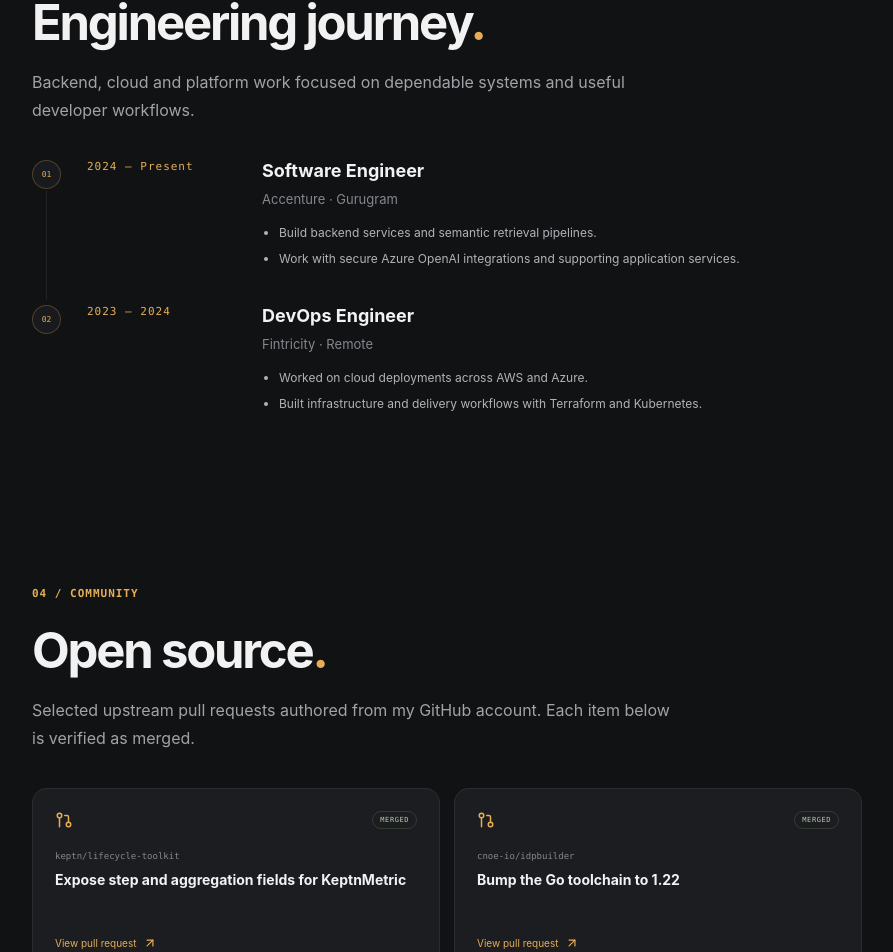
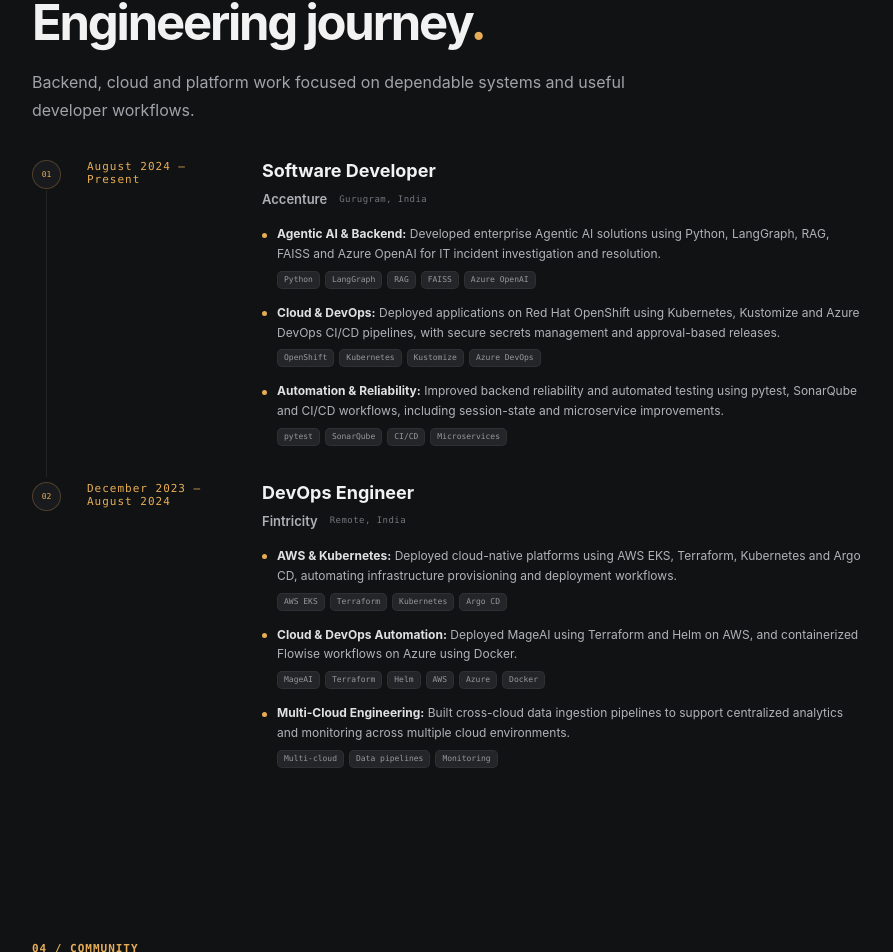
Before and after one commit to AryanSharma9917/AryanSharma9917.github.io, a React (Vite) app: page / in a window 1280 px wide. Shown: the part 3956-4908 px from the top of the page, without its empty margins (360-1253 px from the left). Built offline with nearby package versions, Linux system fonts and the light colour scheme.

Commit message:
Update professional experience

```diff
--- a/src/components/ExperienceSection.tsx
+++ b/src/components/ExperienceSection.tsx
@@ -1,6 +1,26 @@
 const experience = [
-  { period: '2024 — Present', role: 'Software Engineer', company: 'Accenture · Gurugram', items: ['Build backend services and semantic retrieval pipelines.', 'Work with secure Azure OpenAI integrations and supporting application services.'] },
-  { period: '2023 — 2024', role: 'DevOps Engineer', company: 'Fintricity · Remote', items: ['Worked on cloud deployments across AWS and Azure.', 'Built infrastructure and delivery workflows with Terraform and Kubernetes.'] },
+  {
+    period: 'August 2024 — Present',
+    role: 'Software Developer',
+    company: 'Accenture',
+    location: 'Gurugram, India',
+    items: [
+      { label: 'Agentic AI & Backend', description: 'Developed enterprise Agentic AI solutions using Python, LangGraph, RAG, FAISS and Azure OpenAI for IT incident investigation and resolution.', technologies: ['Python', 'LangGraph', 'RAG', 'FAISS', 'Azure OpenAI'] },
+      { label: 'Cloud & DevOps', description: 'Deployed applications on Red Hat OpenShift using Kubernetes, Kustomize and Azure DevOps CI/CD pipelines, with secure secrets management and approval-based releases.', technologies: ['OpenShift', 'Kubernetes', 'Kustomize', 'Azure DevOps'] },
+      { label: 'Automation & Reliability', description: 'Improved backend reliability and automated testing using pytest, SonarQube and CI/CD workflows, including session-state and microservice improvements.', technologies: ['pytest', 'SonarQube', 'CI/CD', 'Microservices'] },
+    ],
+  },
+  {
+    period: 'December 2023 — August 2024',
+    role: 'DevOps Engineer',
+    company: 'Fintricity',
+    location: 'Remote, India',
+    items: [
+      { label: 'AWS & Kubernetes', description: 'Deployed cloud-native platforms using AWS EKS, Terraform, Kubernetes and Argo CD, automating infrastructure provisioning and deployment workflows.', technologies: ['AWS EKS', 'Terraform', 'Kubernetes', 'Argo CD'] },
+      { label: 'Cloud & DevOps Automation', description: 'Deployed MageAI using Terraform and Helm on AWS, and containerized Flowise workflows on Azure using Docker.', technologies: ['MageAI', 'Terraform', 'Helm', 'AWS', 'Azure', 'Docker'] },
+      { label: 'Multi-Cloud Engineering', description: 'Built cross-cloud data ingestion pipelines to support centralized analytics and monitoring across multiple cloud environments.', technologies: ['Multi-cloud', 'Data pipelines', 'Monitoring'] },
+    ],
+  },
 ];
 
 export function ExperienceSection() {
@@ -9,7 +29,7 @@
     <div className="timeline">{experience.map((item, index) => <article key={item.period} data-reveal>
       <div className="timeline-marker"><span>0{index + 1}</span></div>
       <div className="timeline-date">{item.period}</div>
-      <div><h3>{item.role}</h3><p className="muted">{item.company}</p><ul>{item.items.map(point => <li key={point}>{point}</li>)}</ul></div>
+      <div className="experience-entry"><h3>{item.role}</h3><p className="muted"><strong>{item.company}</strong><span>{item.location}</span></p><ul>{item.items.map(point => <li key={point.label}><div><strong>{point.label}:</strong> {point.description}</div><div className="experience-tech" aria-label={`${point.label} technologies`}>{point.technologies.map(technology => <span key={technology}>{technology}</span>)}</div></li>)}</ul></div>
     </article>)}</div>
   </section>;
 }
--- a/src/iteration.css
+++ b/src/iteration.css
@@ -116,7 +116,15 @@
 .timeline article:not(:last-child)::before { content: ''; position: absolute; left: 14px; top: 30px; bottom: 5px; width: 1px; background: #ffffff14; }
 .timeline-marker { position: relative; z-index: 1; display: grid; width: 29px; height: 29px; place-items: center; border: 1px solid #e6ad5642; border-radius: 50%; background: #191a1d; color: var(--accent); font-family: ui-monospace,SFMono-Regular,Consolas,monospace; font-size: 8px; }
 .timeline h3 { font-size: 18px; }
-.timeline ul { display: grid; gap: 6px; margin: 13px 0 0; padding-left: 17px; color: #b2b3b8; font-size: 12px; line-height: 1.65; }
+.timeline .muted { display: flex; flex-wrap: wrap; gap: 6px 12px; align-items: center; margin-bottom: 14px; }
+.timeline .muted strong { color: #aeb0b5; font-weight: 600; }
+.timeline .muted span { color: #73757b; font-family: ui-monospace,SFMono-Regular,Consolas,monospace; font-size: 9px; letter-spacing: .05em; }
+.timeline ul { display: grid; gap: 14px; margin: 0; padding: 0; color: #b2b3b8; font-size: 12px; line-height: 1.65; list-style: none; }
+.timeline li { position: relative; padding-left: 15px; }
+.timeline li::before { content: ''; position: absolute; left: 0; top: .7em; width: 5px; height: 5px; border-radius: 50%; background: var(--accent); }
+.timeline li > div:first-child strong { color: #e1e1e3; font-weight: 650; }
+.experience-tech { display: flex; flex-wrap: wrap; gap: 5px; margin-top: 7px; }
+.experience-tech span { border: 1px solid #ffffff0d; border-radius: 5px; background: #242529; padding: 3px 6px; color: #96989e; font-family: ui-monospace,SFMono-Regular,Consolas,monospace; font-size: 8px; line-height: 1.25; }
 
 .contribution-grid { display: grid; grid-template-columns: repeat(2,minmax(0,1fr)); gap: 14px; }
 .contribution-card { min-width: 0; border: 1px solid var(--border); border-radius: 15px; background: var(--card); padding: 22px; transition: transform .22s, border-color .22s, box-shadow .22s; }
```
